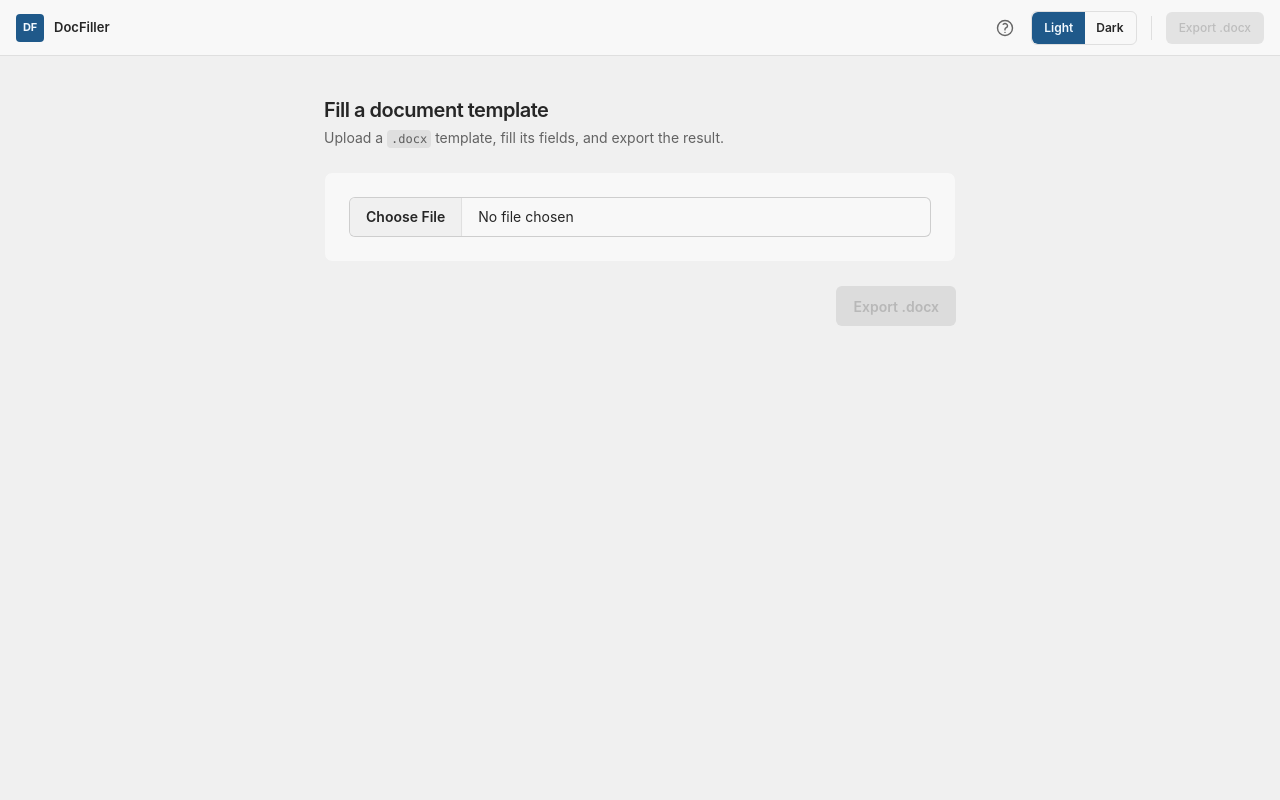
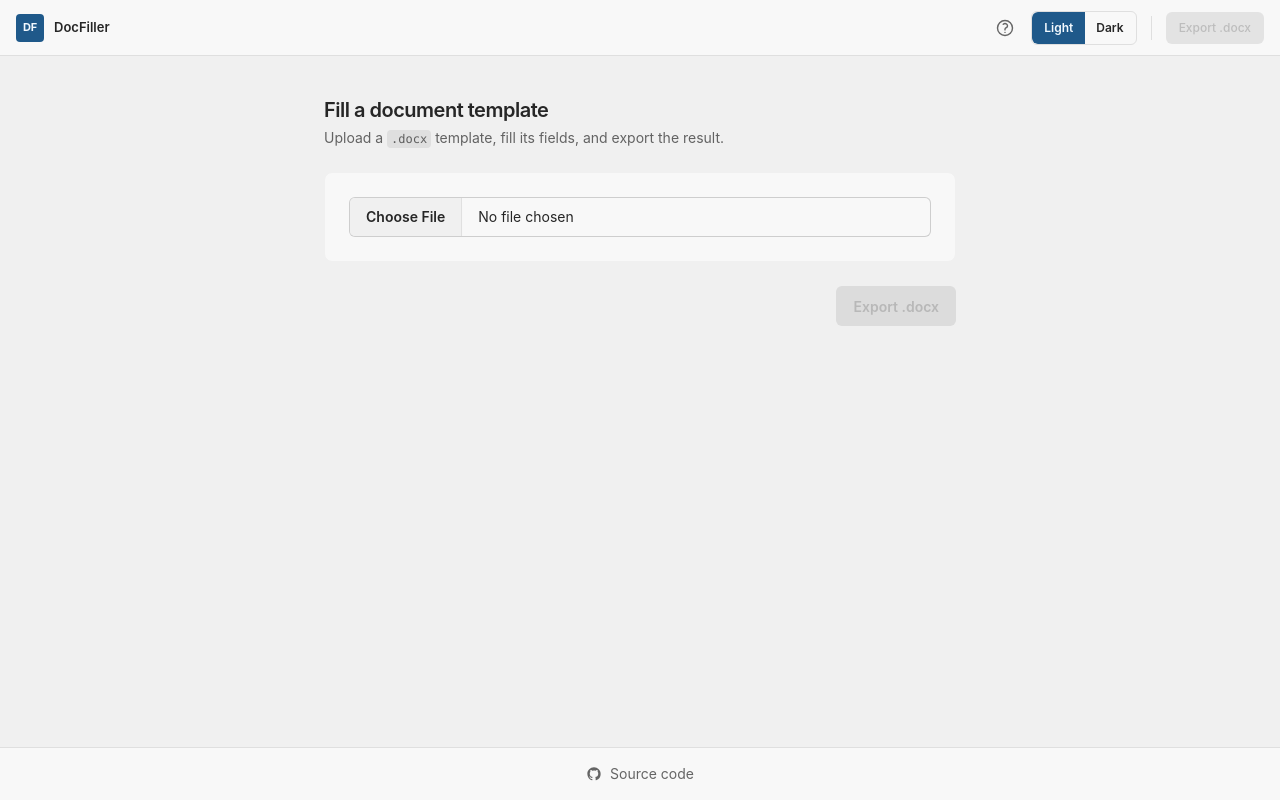
Before and after one commit to Teckden/doc-filler, a React (Vite) app: page / in a window 1280 px wide. Built offline with nearby package versions, Linux system fonts and the light colour scheme.

Commit message:
Add a footer linking to the GitHub source code

```diff
--- a/src/App.tsx
+++ b/src/App.tsx
@@ -3,6 +3,7 @@
 import { DynamicForm } from './components/DynamicForm'
 import { ExportButton } from './components/ExportButton'
 import { Navbar } from './components/Navbar'
+import { Footer } from './components/Footer'
 import { extractFields } from './lib/docx'
 import { useTheme } from './hooks/useTheme'
 
@@ -101,6 +102,8 @@
           <ExportButton template={template} values={values} onError={setError} />
         </div>
       </main>
+
+      <Footer />
     </div>
   )
 }
--- /dev/null
+++ b/src/components/Footer.tsx
@@ -0,0 +1,27 @@
+export const Footer = () => (
+  <footer className="shrink-0 border-t border-base-300 bg-base-100 px-5 py-4">
+    <div className="mx-auto flex w-full max-w-2xl justify-center">
+      <a
+        href="https://github.com/Teckden/doc-filler"
+        target="_blank"
+        rel="noreferrer"
+        className="link-hover inline-flex items-center gap-2 text-sm text-base-content/70 transition-colors hover:text-base-content"
+      >
+        <svg
+          xmlns="http://www.w3.org/2000/svg"
+          viewBox="0 0 24 24"
+          fill="currentColor"
+          className="size-4"
+          aria-hidden="true"
+        >
+          <path
+            fillRule="evenodd"
+            clipRule="evenodd"
+            d="M12 2C6.477 2 2 6.484 2 12.017c0 4.425 2.865 8.18 6.839 9.504.5.092.682-.217.682-.483 0-.237-.008-.868-.013-1.703-2.782.605-3.369-1.343-3.369-1.343-.454-1.158-1.11-1.466-1.11-1.466-.908-.62.069-.608.069-.608 1.003.07 1.531 1.032 1.531 1.032.892 1.53 2.341 1.088 2.91.832.092-.647.35-1.088.636-1.338-2.22-.253-4.555-1.113-4.555-4.951 0-1.093.39-1.988 1.029-2.688-.103-.253-.446-1.272.098-2.65 0 0 .84-.27 2.75 1.026A9.564 9.564 0 0 1 12 6.844c.85.004 1.705.115 2.504.337 1.909-1.296 2.747-1.027 2.747-1.027.546 1.379.202 2.398.1 2.651.64.7 1.028 1.595 1.028 2.688 0 3.848-2.339 4.695-4.566 4.943.359.309.678.92.678 1.855 0 1.338-.012 2.419-.012 2.747 0 .268.18.58.688.482A10.02 10.02 0 0 0 22 12.017C22 6.484 17.523 2 12 2Z"
+          />
+        </svg>
+        Source code
+      </a>
+    </div>
+  </footer>
+)
```
